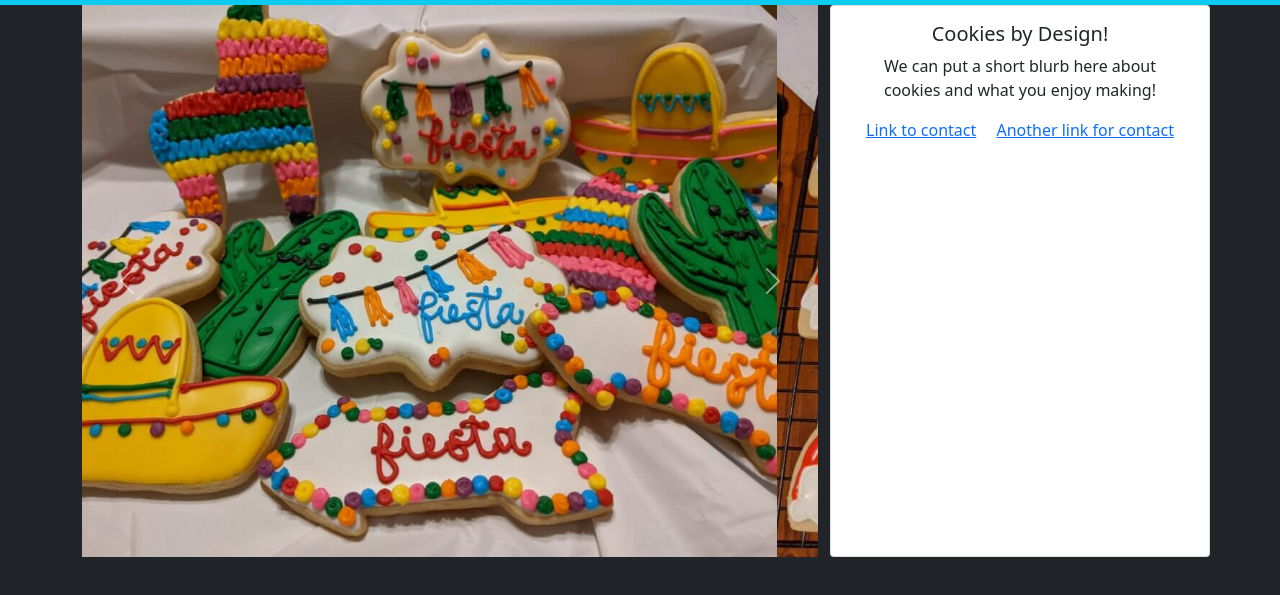
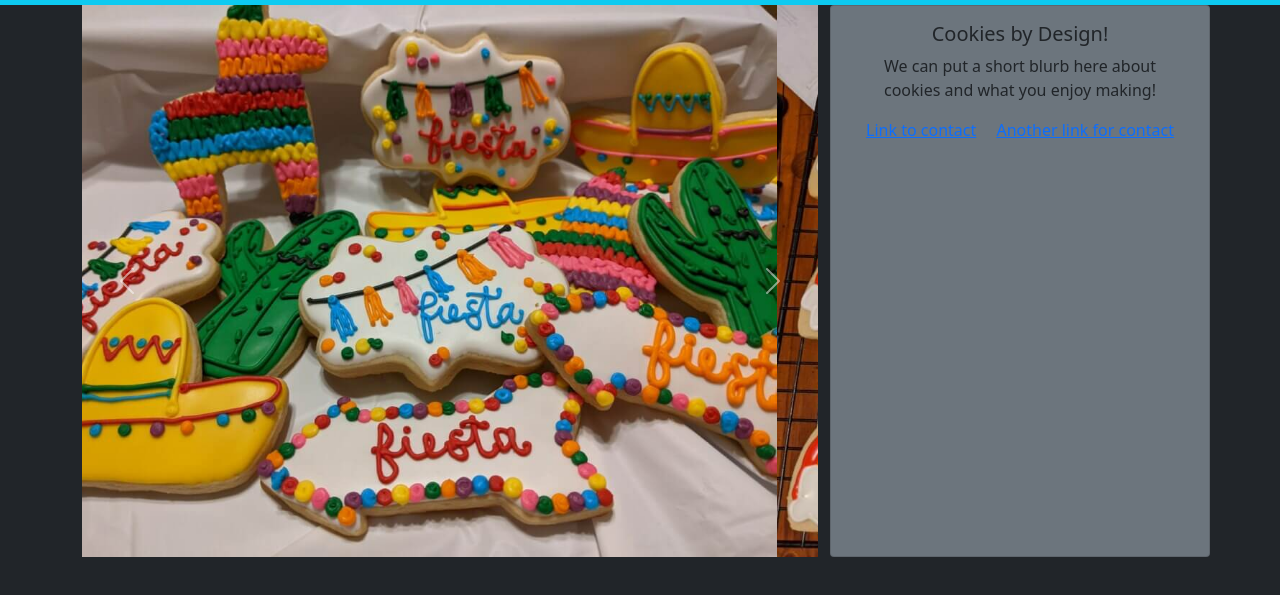
Before and after one commit to cah4758/cookie-jar, a plain HTML site: page index.html in a window 1280 px wide. Shown: the part 51-646 px from the top of the page. Drawn offline with nearby package versions, Linux system fonts and the light colour scheme.

```diff
--- a/index.html
+++ b/index.html
@@ -122,7 +122,7 @@
           </button>
         </div>
         <!-- Description of Services Card -->
-        <div class="card text-center col-4">
+        <div class="card text-center bg-secondary col-4">
           <div class="card-body">
             <h5 class="card-title">Cookies by Design!</h5>
             <!-- <h6 class="card-subtitle mb-2 text-muted">Card subtitle</h6> -->
```
